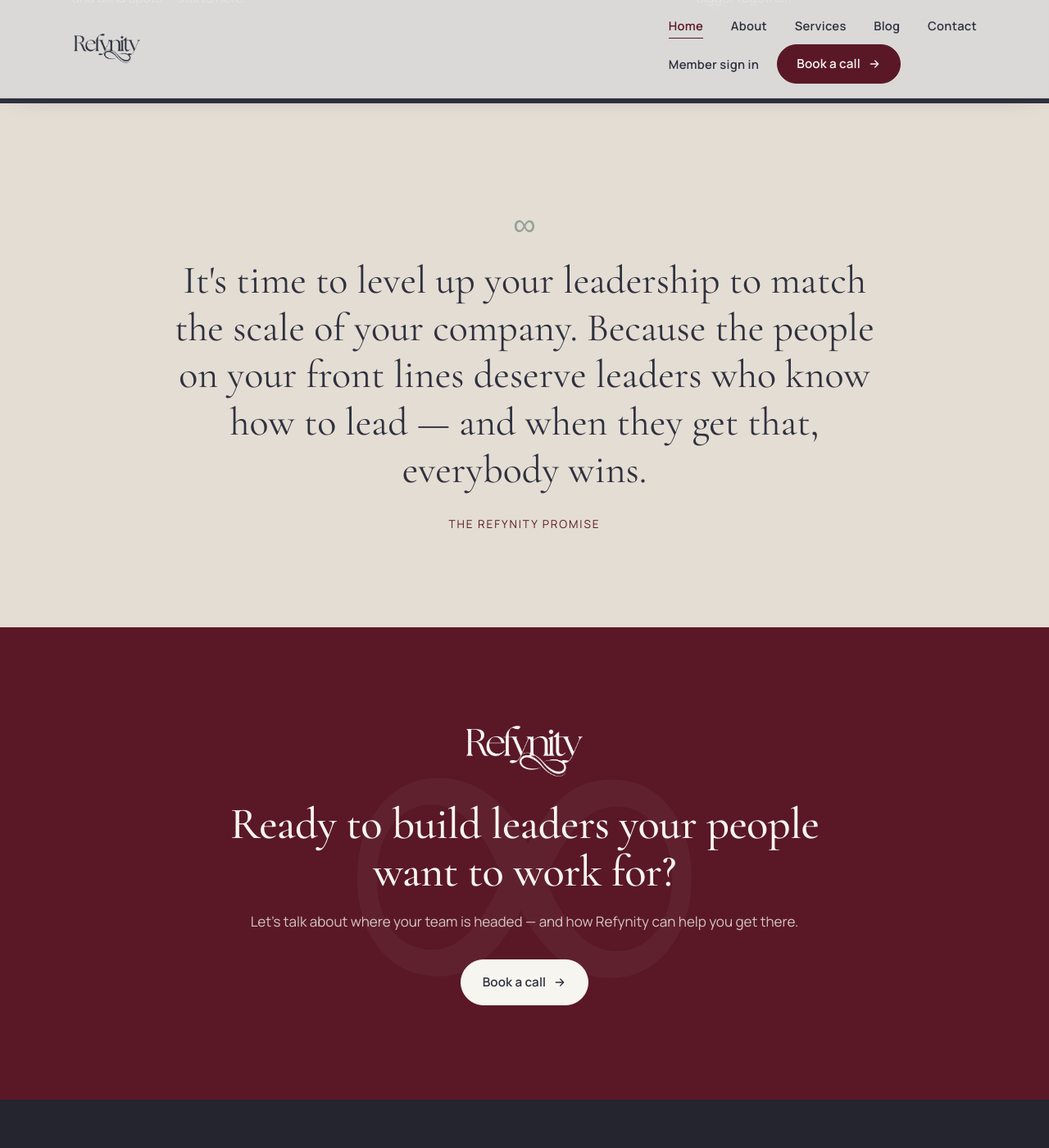
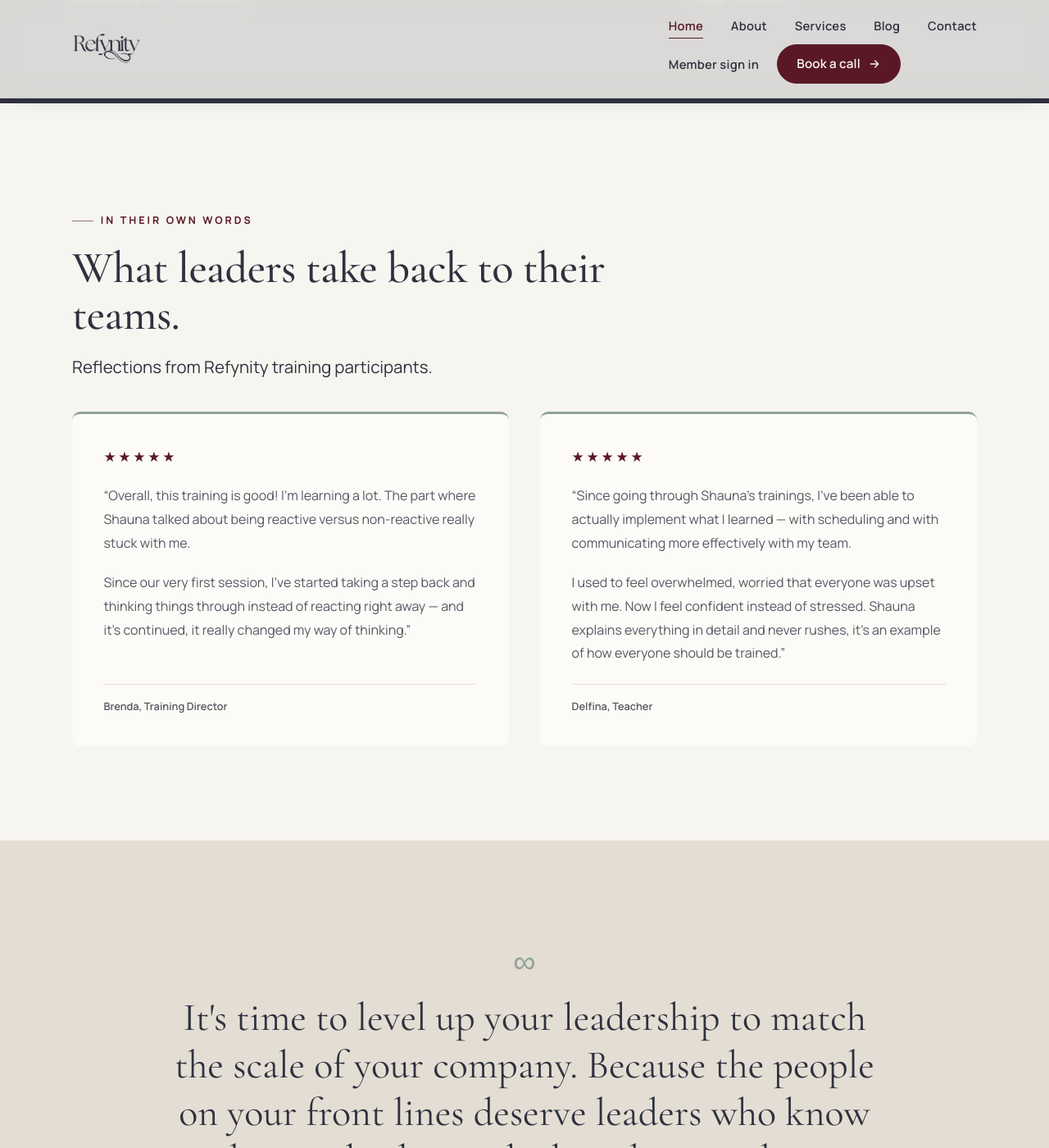
Before and after one commit to nour-tarabein/refynity-site, a Jekyll site: the page index.html, which Jekyll copies as it is, in a window 1280 px wide and 1400 px high, scrolled down 6634 px. Shown: the whole window at 82% size. Built offline with Jekyll 4.4.1, drawn with Linux system fonts in a browser that asks for light colours.

Commit message:
Publish Brenda and Delfina training reviews from supplied screenshots

```diff
--- a/css/styles.css
+++ b/css/styles.css
@@ -343,6 +343,8 @@ strong { color: var(--fg); font-weight: 700; }
 .testimonial blockquote { flex: 1; }
 .testimonial h3 { color: var(--burgundy); margin-bottom: 1.2rem; }
 .testimonial blockquote p { font-size: 1rem; line-height: 1.8; }
+.testimonial blockquote p + p { margin-top: 1.2rem; }
+.testimonial__rating { color: var(--burgundy); letter-spacing: 0.16em; margin-bottom: 1.2rem; }
 .testimonial figcaption { margin-top: 1.4rem; padding-top: 1rem; border-top: 1px solid var(--sand-soft); font-size: 0.8rem; font-weight: 600; color: var(--fg-soft); }
 .blog-empty { text-align: center; padding: clamp(2rem, 5vw, 4rem); border: 1px solid var(--sand); border-radius: var(--radius-lg); background: var(--paper-raise); }
 .blog-empty__mark { display: block; font-family: var(--display); font-size: 4rem; line-height: 1; color: var(--sage-deep); margin-bottom: 1.2rem; }
--- a/index.html
+++ b/index.html
@@ -334,6 +334,35 @@
       </div>
     </section>
 
+    <!-- ============ TESTIMONIALS ============ -->
+    <section class="section section--paper" aria-labelledby="testimonials-title">
+      <div class="container">
+        <div class="section-head reveal">
+          <p class="eyebrow">In their own words</p>
+          <h2 class="display-2" id="testimonials-title">What leaders take back to their teams.</h2>
+          <p class="lead">Reflections from Refynity training participants.</p>
+        </div>
+        <div class="grid cols-2 mt-3">
+          <figure class="testimonial reveal">
+            <p class="testimonial__rating" aria-label="5 out of 5 stars"><span aria-hidden="true">★★★★★</span></p>
+            <blockquote>
+              <p>“Overall, this training is good! I’m learning a lot. The part where Shauna talked about being reactive versus non-reactive really stuck with me.</p>
+              <p>Since our very first session, I’ve started taking a step back and thinking things through instead of reacting right away — and it’s continued, it really changed my way of thinking.”</p>
+            </blockquote>
+            <figcaption>Brenda, Training Director</figcaption>
+          </figure>
+          <figure class="testimonial reveal">
+            <p class="testimonial__rating" aria-label="5 out of 5 stars"><span aria-hidden="true">★★★★★</span></p>
+            <blockquote>
+              <p>“Since going through Shauna&#x27;s trainings, I&#x27;ve been able to actually implement what I learned — with scheduling and with communicating more effectively with my team.</p>
+              <p>I used to feel overwhelmed, worried that everyone was upset with me. Now I feel confident instead of stressed. Shauna explains everything in detail and never rushes, it&#x27;s an example of how everyone should be trained.”</p>
+            </blockquote>
+            <figcaption>Delfina, Teacher</figcaption>
+          </figure>
+        </div>
+      </div>
+    </section>
+
     <!-- ============ BRAND STATEMENT ============ -->
     <section class="section section--sand">
       <div class="container">
```
Also changed, not shown: docs/website-suggestions.md (+3 -3 lines), tests/blog_system_test.rb (+0 -1 lines).
